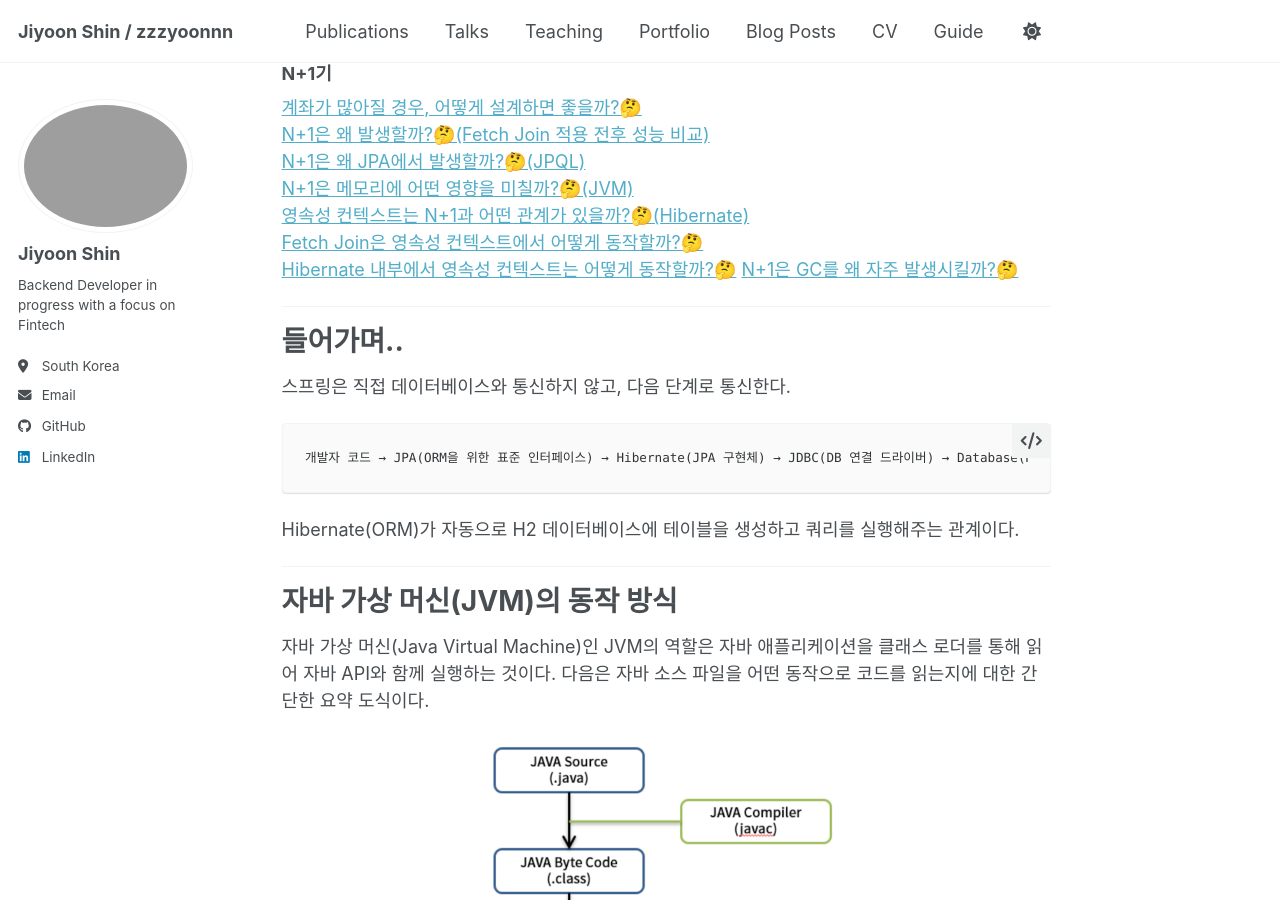
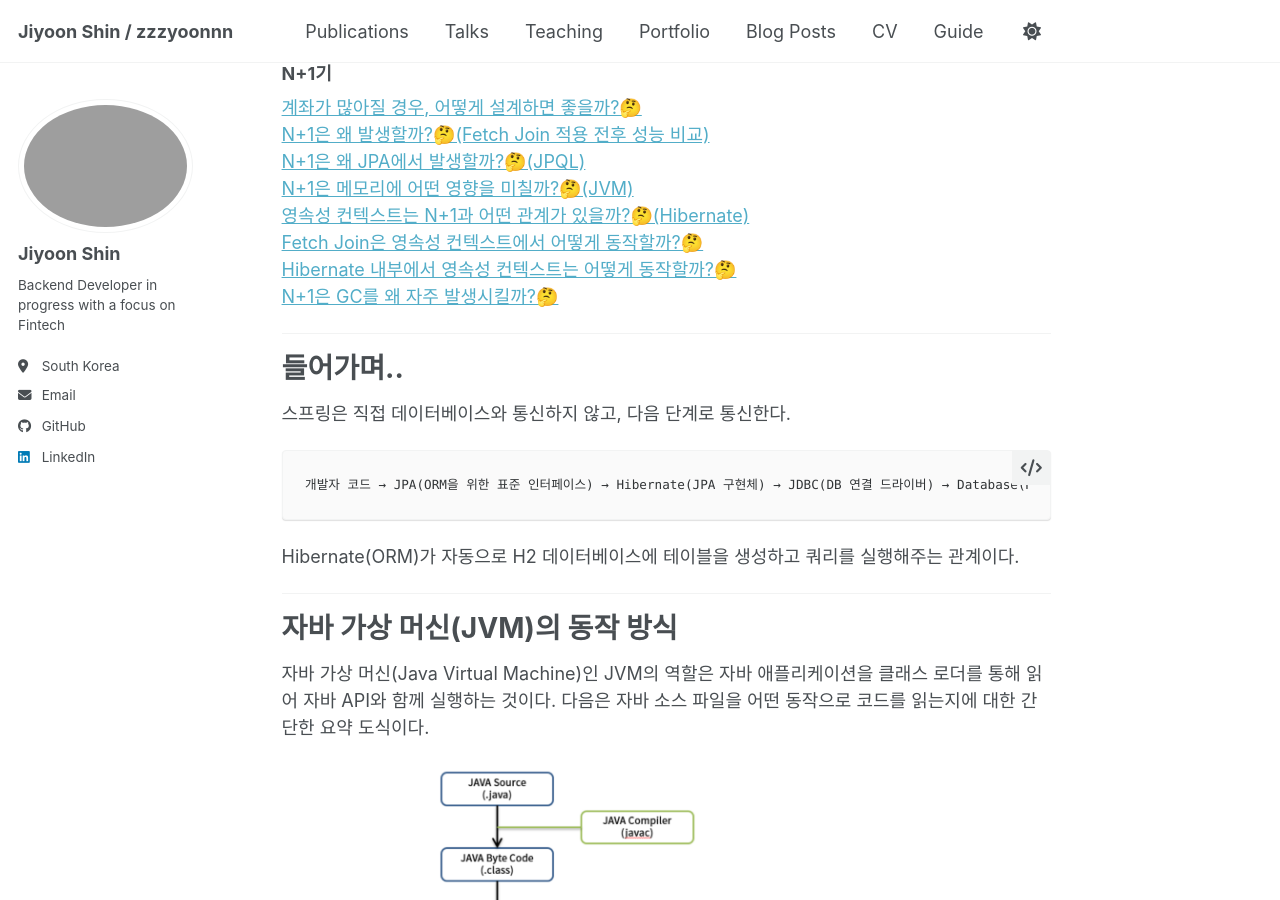
Before and after one commit to zzzyoonnn/zzzyoonnn.github.io, a Jekyll site: the page built from _posts/n+1/2026-03-15-n+1-8.md, in a window 1280 px wide and 900 px high, scrolled down 586 px. Built offline with Jekyll 4.4.1, drawn with Linux system fonts in a browser that asks for light colours; a script bundle is joined from its source files by our own code; library files that are not in the unit come from our copies.

Commit message:
docs: Update blog post n+1-8

```diff
--- a/_posts/n+1/2026-03-15-n+1-8.md
+++ b/_posts/n+1/2026-03-15-n+1-8.md
@@ -31,8 +31,8 @@
 [N+1은 메모리에 어떤 영향을 미칠까?🤔(JVM)](https://zzzyoonnn.github.io/posts/2026/03/n+1/4/)<br>
 [영속성 컨텍스트는 N+1과 어떤 관계가 있을까?🤔(Hibernate)](https://zzzyoonnn.github.io/posts/2026/03/n+1/5/)<br>
 [Fetch Join은 영속성 컨텍스트에서 어떻게 동작할까?🤔](https://zzzyoonnn.github.io/posts/2026/03/n+1/6/)<br>
-[Hibernate 내부에서 영속성 컨텍스트는 어떻게 동작할까?🤔](https://zzzyoonnn.github.io/posts/2026/03/n+1/7/)
-[N+1은 GC를 왜 자주 발생시킬까?🤔]()
+[Hibernate 내부에서 영속성 컨텍스트는 어떻게 동작할까?🤔](https://zzzyoonnn.github.io/posts/2026/03/n+1/7/)<br>
+[N+1은 GC를 왜 자주 발생시킬까?🤔](https://zzzyoonnn.github.io/posts/2026/01/n+1/8/)
 
 ---
 
@@ -52,7 +52,7 @@
 
 자바 가상 머신(Java Virtual Machine)인 JVM의 역할은 자바 애플리케이션을 클래스 로더를 통해 읽어 자바 API와 함께 실행하는 것이다. 다음은 자바 소스 파일을 어떤 동작으로 코드를 읽는지에 대한 간단한 요약 도식이다.
 
-<img src="/images/posts/n+1/15.png" width="80%">
+<img src="/images/posts/n+1/15.png" width="60%">
 
 1. 자바 프로그램을 실행하면 JVM은 OS로부터 메모리를 할당받는다.
 2. 자바 컴파일러(javac)가 자바 소스코드(.java)를 자바 바이트 코드(.class)로 컴파일 한다.
@@ -62,7 +62,7 @@
 
 ## 런타임 데이터 영역 (Runtime Data Area)
 
-<img src="/images/posts/n+1/16.png" width="80%">
+<img src="/images/posts/n+1/16.png" width="50%">
 
 런타입 데이터 영역은 쉽게 말하면 JVM의 메모리 영역으로 자바 애플리케이션을 실행할 때 사용되는 데이터들을 적재하는 영역이다. 런타임 데이터 영역은 위 그림과 같이 크게 Method Area, Heap Area, Stack Area, PC Register, Native Method Stack로 나눌 수 있다.
 
@@ -75,7 +75,7 @@
 
 유의할점은 힙 영역에 생성된 객체와 배열은 Reference Type으로서, JVM 스택 영역의 변수나 다른 객체의 필드에서 참조된다는 점이다. 만일 참조하는 변수나 필드가 없다면 의미 없는 객체가 되기 때문에 이것을 쓰레기로 취급하고 JVM은 쓰레기 수집기인 Garbage Collector를 실행시켜 쓰레기 객체를 힙 영역에서 자동으로 제거된다. 이처럼 힙 영역은 가비지 컬렉션에 대상이 되는 공간이다. 그리고 효율적인 가비지 컬렉션을 수행하기 위해서 세부적으로 다음과 같이 5가지 영역으로 나뉘게 된다.
 
-<img src="/images/posts/n+1/17.png" width="60%">
+<img src="/images/posts/n+1/17.png" width="70%">
 
 이렇게 다섯가지 영역(Eden, survivor 0, survivor 1, Old, Permanent)으로 나뉜 힙 영역은 다시 물리적으로 Young Generation 과 Old Generation 영역으로 구분되게 되는데 다음과 같다.
 
@@ -91,21 +91,21 @@
 
 Young 영역은 새로운 객체가 생성되는 곳이다. Young 영역이 가득차게 되면 GC가 동작한다. 이 동작을 Minor GC라고 한다. Young 영역은 3가지 부분으로 나눌 수 있는데, Eden 공간과 두개의 Survivor 공간이다.
 
-<img src="/images/posts/n+1/17.png" width="60%">
+<img src="/images/posts/n+1/17.png" width="70%">
 
 ### Young Generation의 흐름
 
 최근에 만들어진 객체는 Eden 영역에 위치한다.
 
-<img src="/images/posts/n+1/18.png" width="40%">
+<img src="/images/posts/n+1/18.png" width="50%">
 
 Eden 영역이 가득차면, Minor GC가 발생하는데, 여기서 살아남은 객체들은 survivor 공간 중 하나로 이동한다.
 
-<img src="/images/posts/n+1/19.png" width="40%">
+<img src="/images/posts/n+1/19.png" width="50%">
 
 Minor GC는 survivor 공간도 같이 검사를 해서 다른 survivor 공간으로 이동시킨다. 그러므로 survivor 공간 두개 중 하나는 항상 비어있다.
 
-<img src="/images/posts/n+1/20.png" width="40%">
+<img src="/images/posts/n+1/20.png" width="50%">
 
 여러 번의 Minor GC를 많이 했음에도 불구하고 살아남은 객체들은 Old 영역으로 이동한다. Minor GC를 당했지만 살아남은 객체는 나이가 든다. 몇 살이 먹으면 Old 영역으로 가야하는지 설정 해 줄 수 있다.
 
@@ -135,7 +135,7 @@
 
 # 가비지 컬렉션 동작 과정
 
-<img src="/images/posts/n+1/22.png" width="60%">
+<img src="/images/posts/n+1/22.png" width="70%">
 
 위 그림에서, Old 영역이 Young 영역보다 크게 할당되는 이유는 Young 영역의 수명이 짧은 객체들은 큰 공간을 필요로 하지 않으며 큰 객체들은 Young 영역이 아니라 바로 Old 영역에 할당되기 때문이다.
 
```
